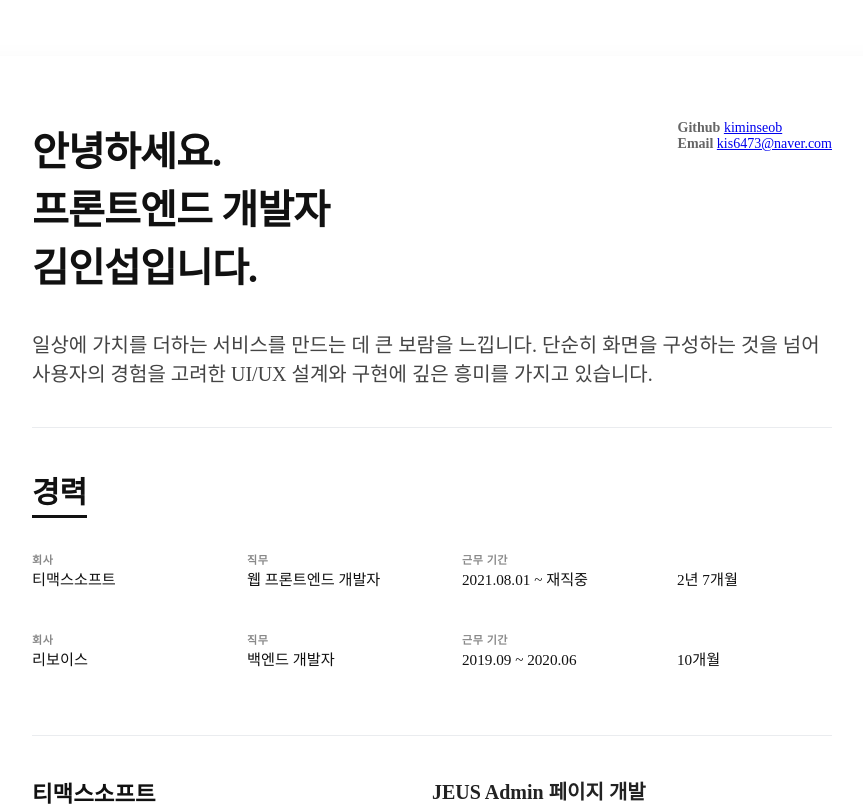
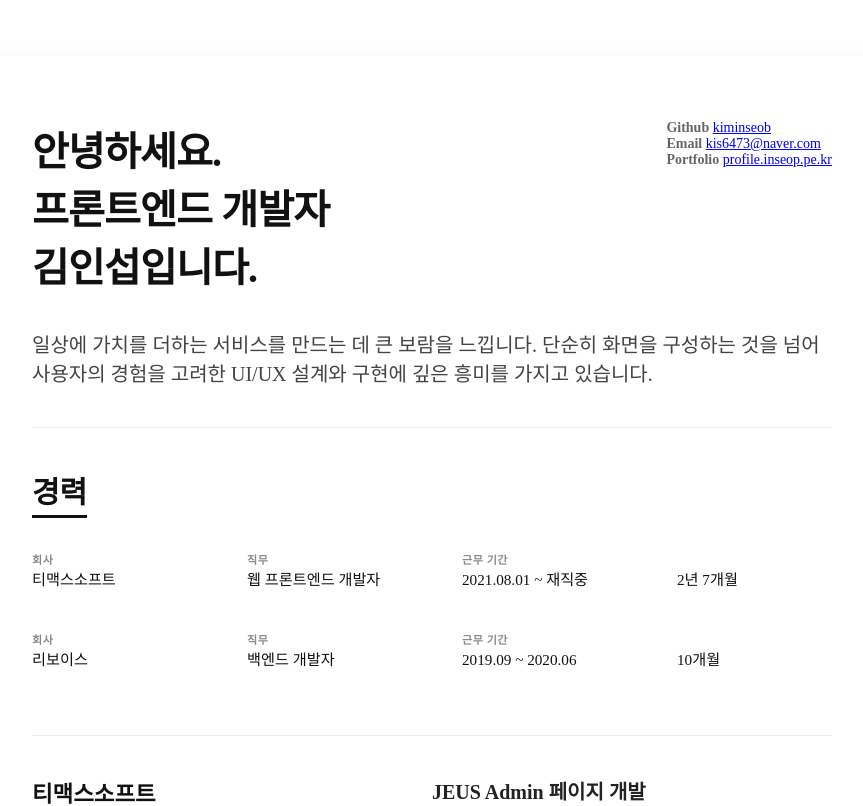
Before and after one commit to kiminseob/resume, a React app: page / in a window 1280 px wide. Shown: the top 806 px of the page, without its empty margins (208-1071 px from the left). Built offline with nearby package versions, Linux system fonts and the light colour scheme.

Commit message:
Docs: 포트폴리오 링크 추가

```diff
--- a/src/components/About.jsx
+++ b/src/components/About.jsx
@@ -24,6 +24,12 @@ function About() {
             <strong>Email </strong>
             <a href="mailto:kis6473@naver.com">kis6473@naver.com</a>
           </div>
+          <div>
+            <strong>Portfolio </strong>
+            <a href="https://profile.inseop.pe.kr/" target="_blank">
+              profile.inseop.pe.kr
+            </a>
+          </div>
         </SC.MyInfo>
       </SC.Header>
       <SC.Aside>
```
